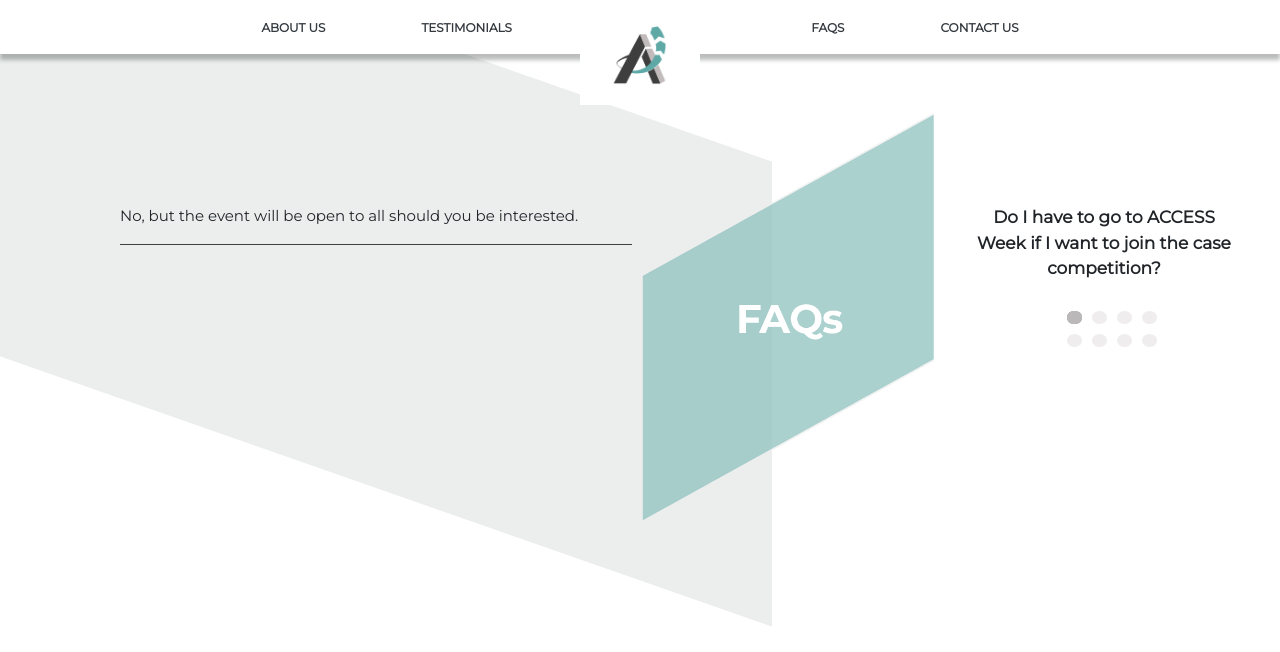
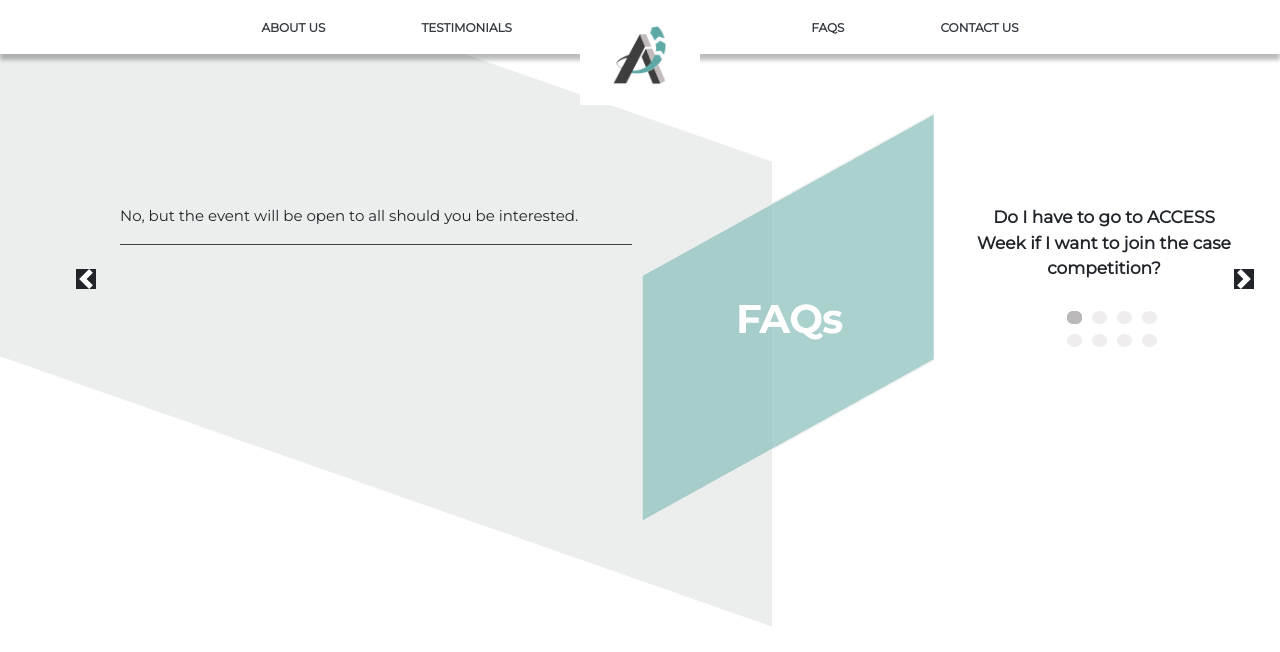
Before and after one commit to Hjkun77/access-website, a PHP site: page /faqs.html in a window 1280 px wide; the page is wider, and only the part inside the window is pictured. Shown: the top 652 px of that part. Run offline with PHP 8.4, Linux system fonts and the light colour scheme.

Commit message:
added arrows, but background-color buggy

```diff
--- a/faqs.html
+++ b/faqs.html
@@ -86,6 +86,7 @@
 
 
   <div class="faq-section">
+    <span class="carousel-control-prev-icon arrow-boi left-arrow-boi" aria-hidden="true"></span>
     <div id="faqs-slider" class="carousel slide" data-ride="carousel">
       <div class="carousel-inner" role="listbox">
 
@@ -147,7 +148,8 @@
           <div class="faq-container">
             <div class="faq-answer">
               <p>
-                No, we encourage diversity of team members for a more holistic approach with the advantage of various perspectives working towards a single goal.
+                No, we encourage diversity of team members for a more holistic approach with the advantage of various
+                perspectives working towards a single goal.
               </p>
               <hr class="faq-line">
             </div>
@@ -173,7 +175,8 @@
           <div class="faq-container">
             <div class="faq-answer">
               <p>
-                We will provide the fundamentals of corporate sustainability. Just keep an open mind, and prepare for a challenge!
+                We will provide the fundamentals of corporate sustainability. Just keep an open mind, and prepare for a
+                challenge!
               </p>
               <hr class="faq-line">
             </div>
@@ -200,7 +203,9 @@
           <div class="faq-container">
             <div class="faq-answer">
               <p>
-                We are open to anyone who is interested in corporate sustainability. Although we will not be responsible for your lodging or travel fees, we guarantee you that ACCESS will be a great learning experience.
+                We are open to anyone who is interested in corporate sustainability. Although we will not be
+                responsible for your lodging or travel fees, we guarantee you that ACCESS will be a great learning
+                experience.
               </p>
               <hr class="faq-line">
             </div>
@@ -227,7 +232,9 @@
           <div class="faq-container">
             <div class="faq-answer">
               <p>
-                Non-attendance to the Sustainability Forum will be excused for reasonable cases however, we highly encourage participation since the attendees will merit advantages that will affect the overall standing of the team.
+                Non-attendance to the Sustainability Forum will be excused for reasonable cases however, we highly
+                encourage participation since the attendees will merit advantages that will affect the overall standing
+                of the team.
               </p>
               <hr class="faq-line">
             </div>
@@ -268,7 +275,7 @@
                   <img src="assets/lightDot.png" class="faq-dot dot-3" alt="light-dot">
                   <img src="assets/lightDot.png" class="faq-dot dot-4" alt="light-dot">
                   <img src="assets/lightDot.png" class="faq-dot dot-5" alt="light-dot">
-                  <img src="assets/lightDot.png" class="faq-dot dot-6"  alt="light-dot">
+                  <img src="assets/lightDot.png" class="faq-dot dot-6" alt="light-dot">
                   <img src="assets/grayDot.png" class="faq-dot dot-7" alt="gray-dot">
                   <img src="assets/lightDot.png" class="faq-dot dot-8" alt="light-dot">
                 </div>
@@ -283,12 +290,15 @@
           <div class="faq-container">
             <div class="faq-answer">
               <p>
-                Yes, the Mentorship Session and Case Finals are required for all finalists to go through the competition. Please note that ACCESS will NOT be responsible for your lodging or travel fees but we guarantee you that ACCESS will be a great learning experience.
+                Yes, the Mentorship Session and Case Finals are required for all finalists to go through the
+                competition. Please note that ACCESS will NOT be responsible for your lodging or travel fees but we
+                guarantee you that ACCESS will be a great learning experience.
               </p>
               <hr class="faq-line">
             </div>
             <div class="faq-question">
-              <p class="faq-question-text mb-4">Will I be required to go to NCR for the Mentorship Session and Case Finals if I get into the Top 10?</p>
+              <p class="faq-question-text mb-4">Will I be required to go to NCR for the Mentorship Session and Case
+                Finals if I get into the Top 10?</p>
               <div class="faq-dots-container">
                 <div class="faq-dots-set">
                   <img src="assets/lightDot.png" class="faq-dot dot-1" alt="light-dot">
@@ -307,7 +317,29 @@
         </div>
 
       </div>
+
+
+
+
+
+
+
+
+
+
+
+
+
+
+
+
+
+
+
+
+
     </div>
+    <span class="carousel-control-next-icon arrow-boi right-arrow-boi" aria-hidden="true"></span>
 
   </div>
 
@@ -321,7 +353,7 @@
   <script src="./scripts/navbar-fixed.js"></script>
   <script src="./scripts/script.js"></script>
 
- <script>
+  <script>
     if (/Android|webOS|iPhone|iPad|iPod|BlackBerry|IEMobile|Opera Mini/i.test(navigator.userAgent)) {
       // is mobile..
       document.body.innerHTML = '<h1>Hi, No phones please.</h1>'
--- a/scripts/script.js
+++ b/scripts/script.js
@@ -66,3 +66,10 @@
 $('.dot-8').click(function () {
   $('.carousel').carousel(7)
 })
+
+$('.left-arrow-boi').click(function() {
+  $('.carousel').carousel('prev')
+})
+$('.right-arrow-boi').click(function() {
+  $('.carousel').carousel('next')
+})
--- a/stylesheets/style.css
+++ b/stylesheets/style.css
@@ -446,5 +446,19 @@
     text-transform: uppercase;
   }
 
+  .arrow-boi {
+    position: absolute;
+    top: 50%;
+    transform: translateY(-50%);
+    background-color: #212529;
+  }
+
+  .left-arrow-boi {
+    left: -4%;
+  }
+
+  .right-arrow-boi {
+    right: -2%;
+  }
 
 }
```
